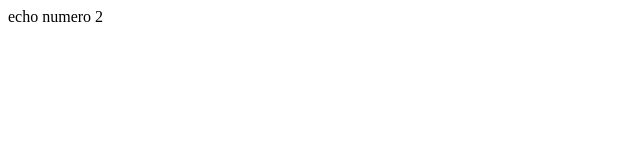
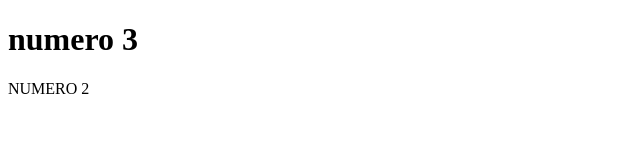
Before and after one commit to INGANDRESCHACON/REPOSITORIO_NUMERO_UNO, a plain HTML site: page nosotros.html in a window 1280 px wide. Shown: the whole page, without its empty margins (0-640 px from the left). Drawn offline with Linux system fonts and the light colour scheme.

Commit message:
commit numero 2

```diff
--- a/nosotros.html
+++ b/nosotros.html
@@ -7,6 +7,12 @@
     <title>Document</title>
 </head>
 <body>
-    echo numero 2
+    <h1>
+numero 3
+
+
+
+</h1>
+    NUMERO 2
 </body>
 </html>
```
